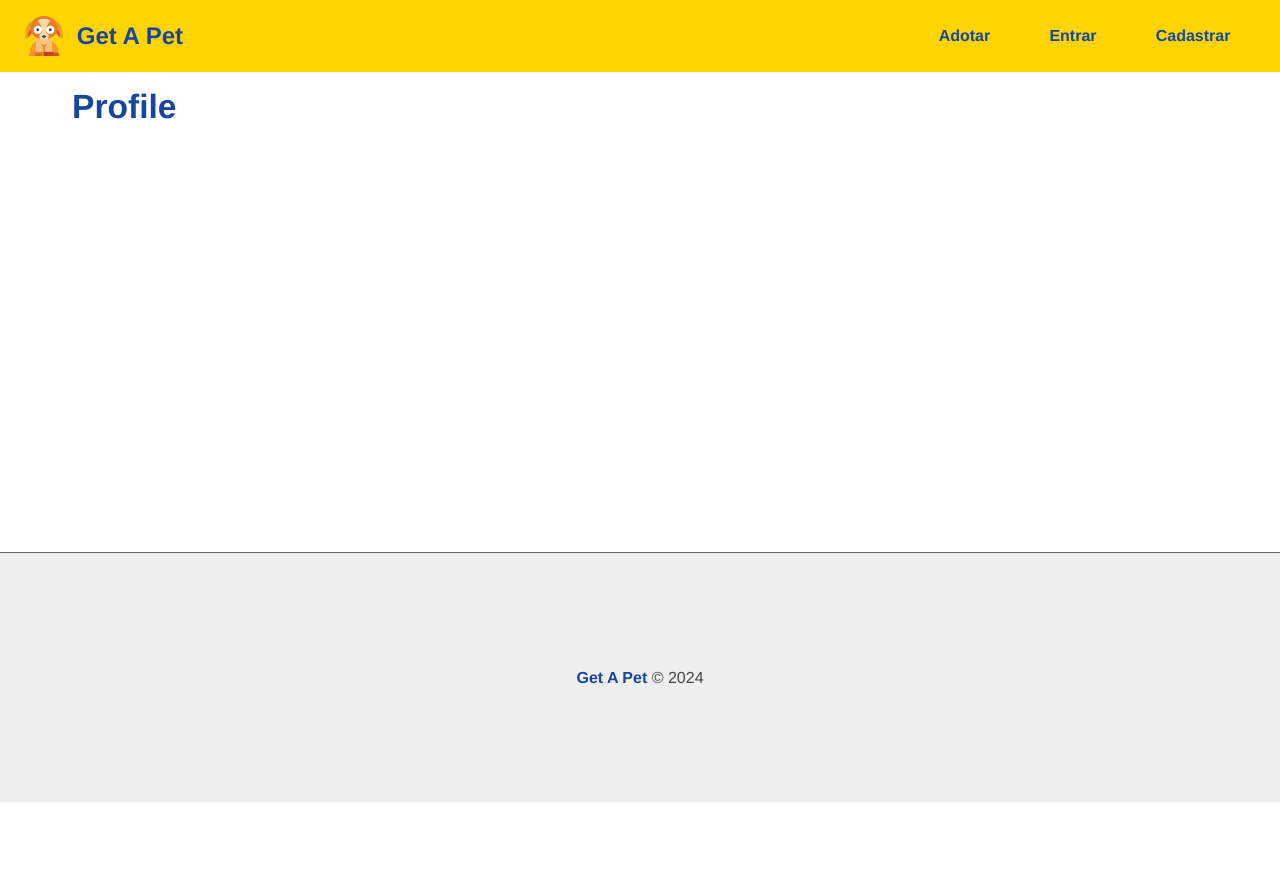
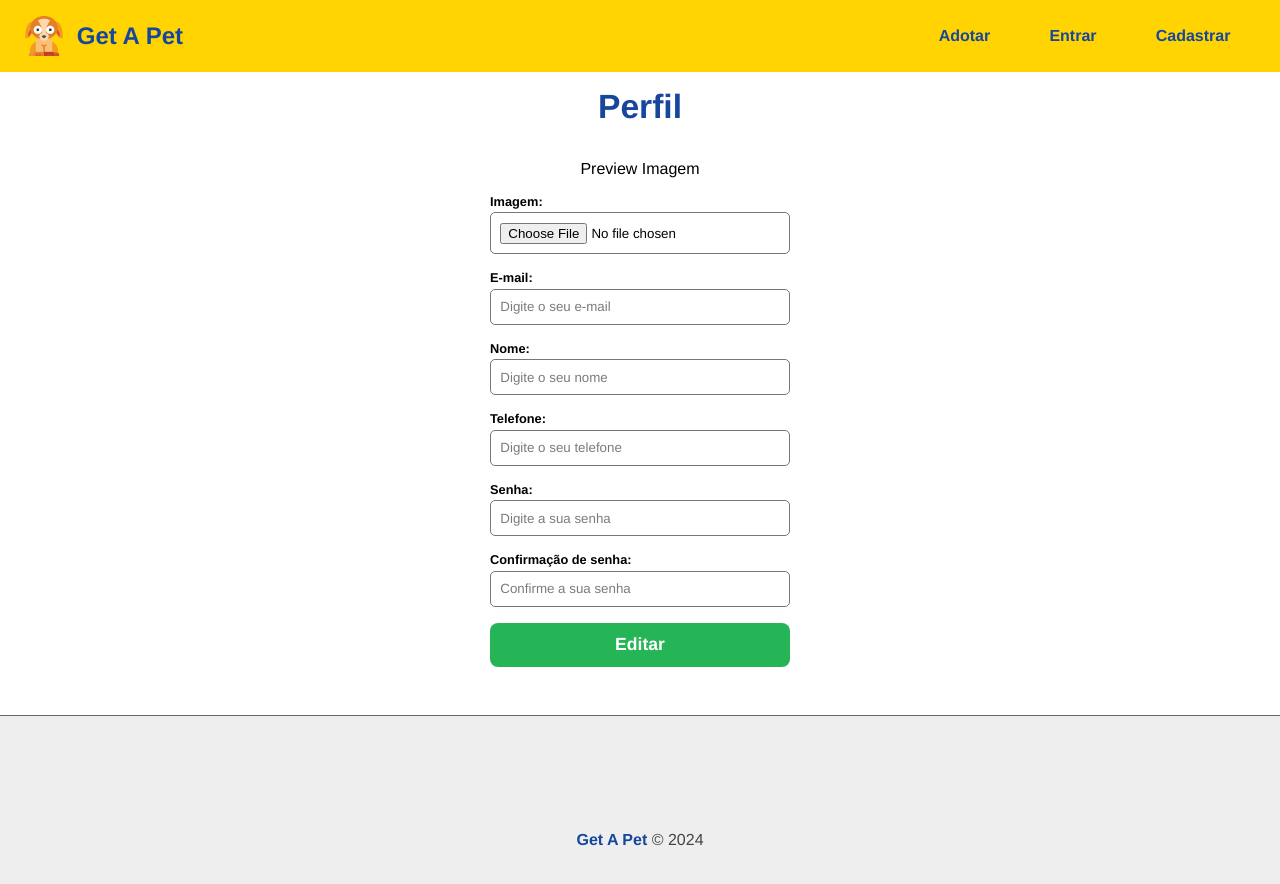
Before and after one commit to wallacewolv/nodejs-maestria, a React (Create React App) app in the folder 15_GETAPET/frontend/: page /user/profile in a window 1280 px wide. Shown: the top 884 px of the page. Before the commit the page ends 802 px from the top, so only its background shows below. Built offline with nearby package versions, Linux system fonts and the light colour scheme; no server answers.

Commit message:
feat: (GET A PET) - Aula 47 Formulário de edição de usuário

```diff
--- a/15_GETAPET/frontend/src/components/pages/Auth/Login.js
+++ b/15_GETAPET/frontend/src/components/pages/Auth/Login.js
@@ -3,7 +3,7 @@
 import Input from '../../form/Input';
 import { Link } from 'react-router-dom';
 
-import styles from '../../form/Form.module.css';
+import formStyles from '../../form/Form.module.css';
 
 /* context */
 import { Context } from '../../../context/UserContext';
@@ -22,7 +22,7 @@
   }
 
   return (
-    <section className={styles.form_container}>
+    <section className={formStyles.form_container}>
       <h1>Login</h1>
       <form onSubmit={handleSubmit}>
         <Input
--- a/15_GETAPET/frontend/src/components/pages/Auth/Register.js
+++ b/15_GETAPET/frontend/src/components/pages/Auth/Register.js
@@ -1,10 +1,11 @@
 import { useContext, useState } from 'react';
 import { Link } from 'react-router-dom';
 
-import styles from '../../form/Form.module.css';
 import Input from '../../form/Input';
 
-/* */
+import formStyles from '../../form/Form.module.css';
+
+/* context */
 import { Context } from '../../../context/UserContext';
 
 function Register() {
@@ -39,7 +40,7 @@
   }
 
   return (
-    <section className={styles.form_container}>
+    <section className={formStyles.form_container}>
       <h1>Registrar</h1>
       <form onSubmit={handleSubmit}>
         <Input
--- a/15_GETAPET/frontend/src/components/pages/User/Profile.js
+++ b/15_GETAPET/frontend/src/components/pages/User/Profile.js
@@ -1,9 +1,90 @@
+import { useState, useEffect } from 'react';
+
 import styles from './Profile.module.css';
+import formStyles from '../../form/Form.module.css';
+
+import Input from '../../form/Input';
 
 function Profile() {
+  const [user, setUser] = useState({});
+
+  function onFileChange(event) { }
+
+  function handleChange(event) { }
+
+  const handlePhone = (event) => {
+    let input = event.target;
+    input.value = phoneMask(input.value);
+  }
+
+  const phoneMask = (value) => {
+    if (!value) {
+      return "";
+    }
+
+    value = value.replace(/\D/g, '');
+    value = value.replace(/(\d{2})(\d)/, "($1) $2");
+    value = value.replace(/(\d)(\d{4})$/, "$1-$2");
+
+    return value;
+  }
+
   return (
     <section>
-      <h1>Profile</h1>
+      <div className={styles.profile_header}>
+        <h1>Perfil</h1>
+        <p>Preview Imagem</p>
+      </div>
+      <form className={formStyles.form_container}>
+        <Input
+          text="Imagem"
+          type="file"
+          name="image"
+          handleOnChange={onFileChange}
+        />
+        <Input
+          text="E-mail"
+          type="email"
+          name="email"
+          placeholder="Digite o seu e-mail"
+          handleOnChange={handleChange}
+          value={user.email || ''}
+        />
+        <Input
+          text="Nome"
+          type="text"
+          name="name"
+          placeholder="Digite o seu nome"
+          handleOnChange={handleChange}
+          value={user.name || ''}
+        />
+        <Input
+          text="Telefone"
+          type="text"
+          name="phone"
+          placeholder="Digite o seu telefone"
+          handleOnChange={handleChange}
+          onKeyUp={handlePhone}
+          value={user.phone || ''}
+        />
+        <Input
+          text="Senha"
+          type="password"
+          name="password"
+          placeholder="Digite a sua senha"
+          handleOnChange={handleChange}
+          value={user.password || ''}
+        />
+        <Input
+          text="Confirmação de senha"
+          type="password"
+          name="confirmpassword"
+          placeholder="Confirme a sua senha"
+          handleOnChange={handleChange}
+        />
+
+        <input type="submit" value="Editar" />
+      </form>
     </section>
   );
 }
--- a/15_GETAPET/frontend/src/components/pages/User/Profile.module.css
+++ b/15_GETAPET/frontend/src/components/pages/User/Profile.module.css
@@ -0,0 +1,4 @@
+.profile_header {
+  text-align: center;
+  margin-bottom: 1em;
+}
```
